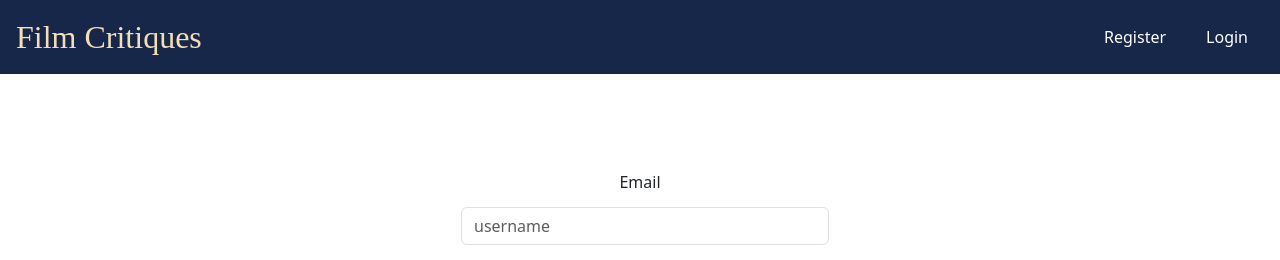
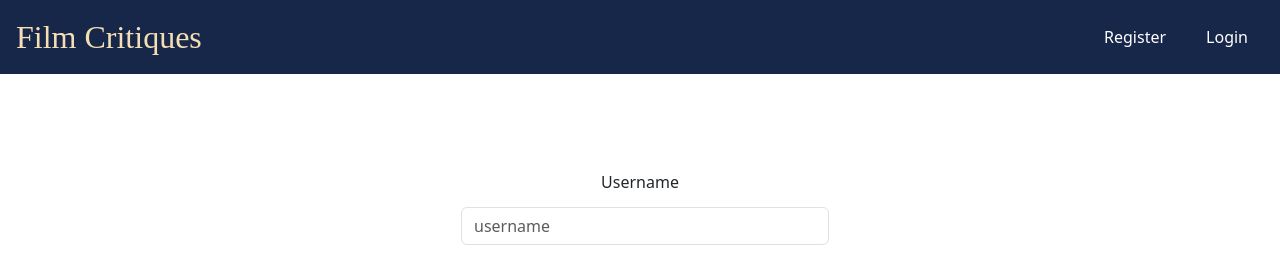
Before and after one commit to its-aravind/movie-reviewer-frontend, a React (Create React App) app: page /movies/1 in a window 1280 px wide. Shown: the top 260 px of the page. Built offline with nearby package versions, Linux system fonts and the light colour scheme; the HTML template or start-up script is replaced by a standard one.

Commit message:
Update Login.js

```diff
--- a/src/components/Login.js
+++ b/src/components/Login.js
@@ -21,7 +21,7 @@
     <div>
       <div className='login-form mx-auto mt-5 ' style={{width:'400px', backgroundColor:'white', borderRadius:'20px'}}>
       <form onSubmit={handleSubmit} className=' pt-5 pb-3 px-3'>
-        <label className='form-label '>Email</label>
+        <label className='form-label '>Username</label>
         <input
           type="username"
           className='form-control mb-4'
```
